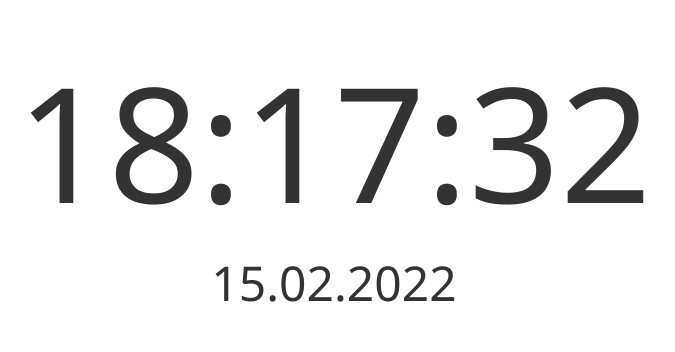
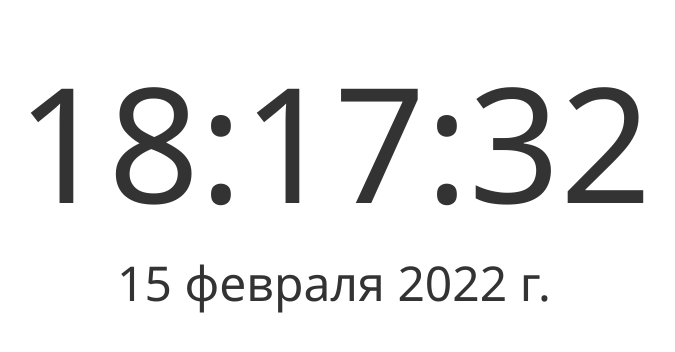
Before and after one commit to roman-personal/HtmlTasks, a plain HTML site: page Task1/index.html in a window 1280 px wide. Shown: the whole page, without its empty margins (306-981 px from the left). Drawn offline with Linux system fonts and the light colour scheme.

Commit message:
Refactoring

```diff
--- a/Task1/index.html
+++ b/Task1/index.html
@@ -13,10 +13,12 @@
         <div id="date"></div>
     </div>
     <script>
+        const culture = 'ru-RU';
+        const options = { year: 'numeric', month: 'long', day: 'numeric' };
         window.setInterval(function() {
             const now = new Date();
-            document.getElementById("time").innerHTML = now.toLocaleTimeString("ru-RU");
-            document.getElementById("date").innerHTML = now.toLocaleDateString("ru-RU");
+            document.getElementById("time").innerHTML = now.toLocaleTimeString(culture);
+            document.getElementById("date").innerHTML = now.toLocaleDateString(culture, options);
         }, 1000)
     </script>
 </body>
```
